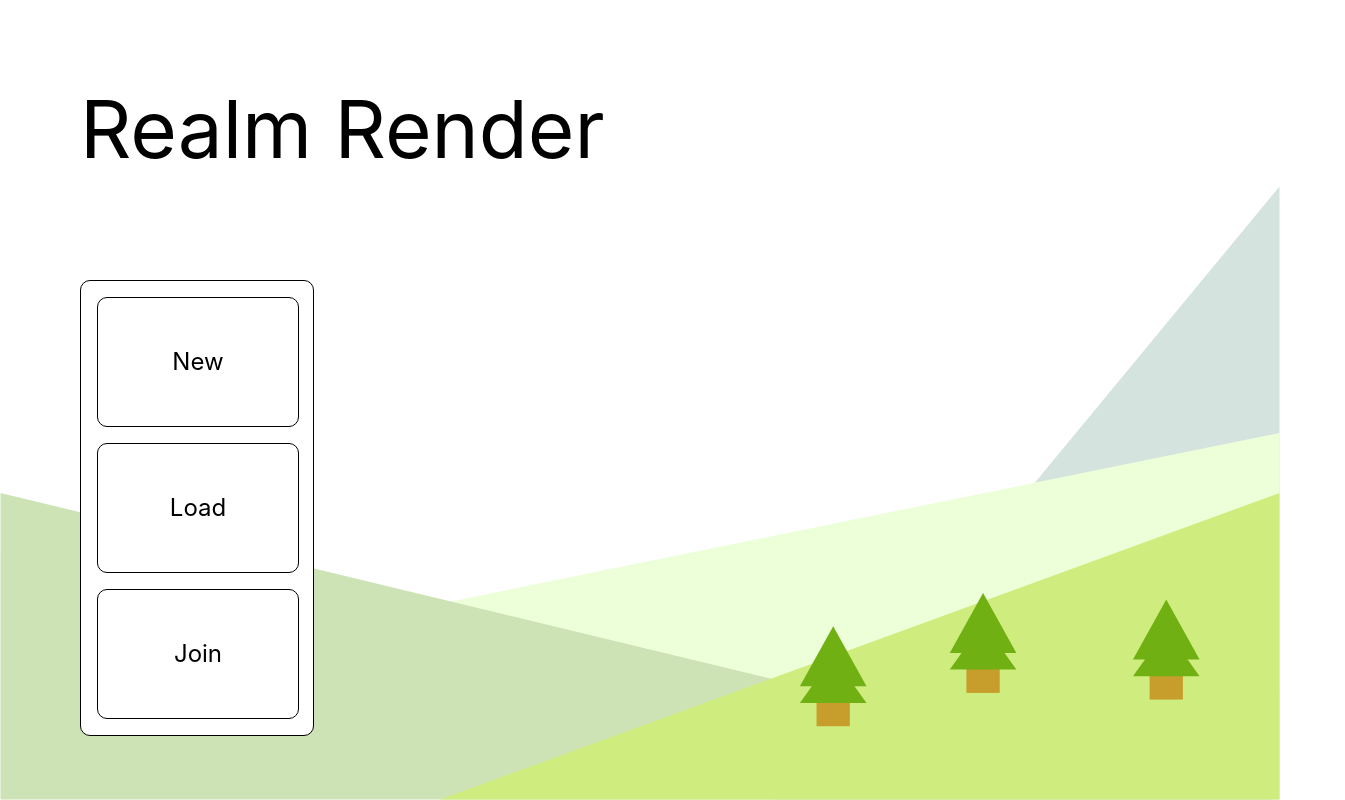
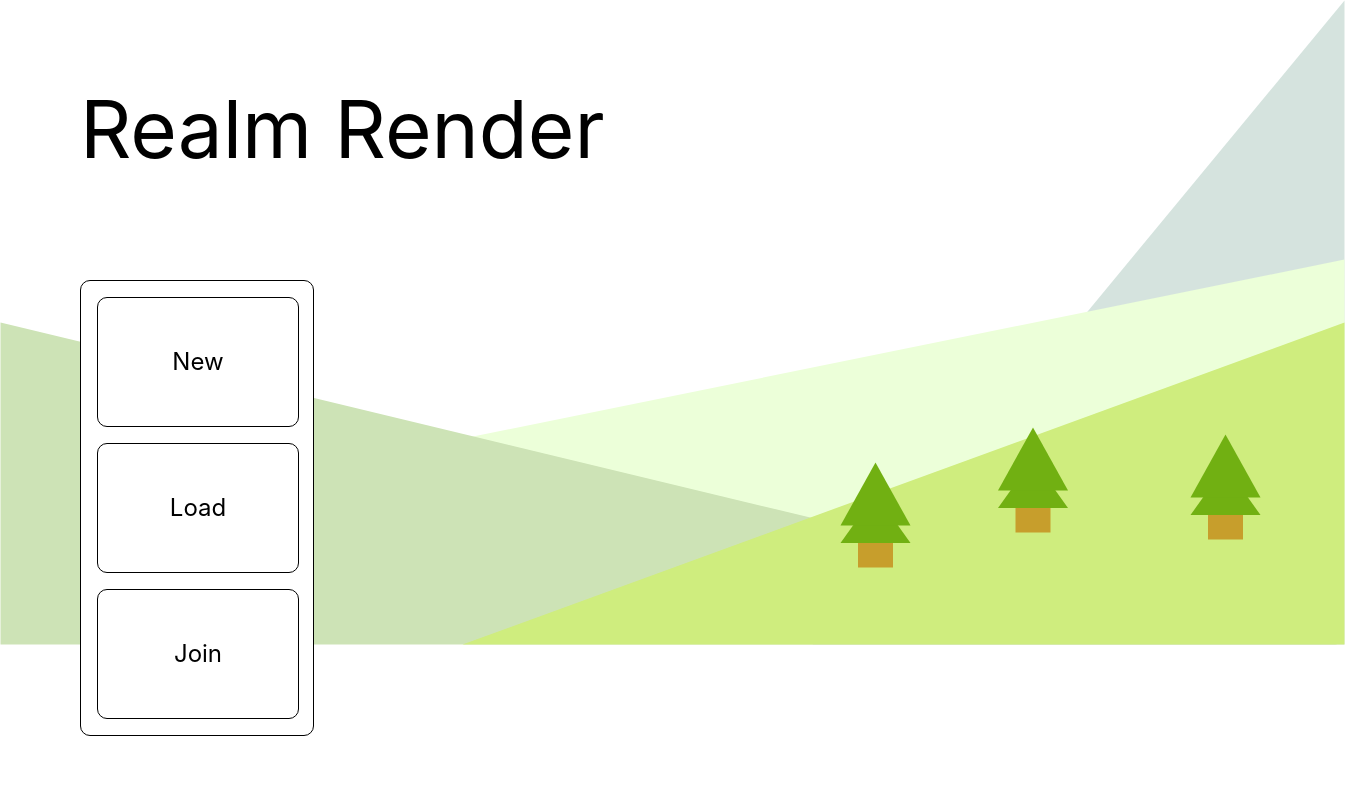
Before and after one commit to WilliamWFK/RealmRender, a React (Create React App) app in the folder software/realm-render/: page / in a window 1280 px wide. Shown: the whole page, 1345 px wide, since content can reach past the window. Built offline with nearby package versions, Linux system fonts and the light colour scheme.

Commit message:
fix(Styles): Should fix the stylesheet to work for loadmap

```diff
--- a/software/realm-render/src/styles/App.css
+++ b/software/realm-render/src/styles/App.css
@@ -51,11 +51,11 @@
 
 }
 
-img {
+/*img {
   position: absolute;
   bottom: 0;
   z-index: 1;
   object-fit: contain;
   width: 100vw;
   object-position: bottom;
-}
+}*/
```
